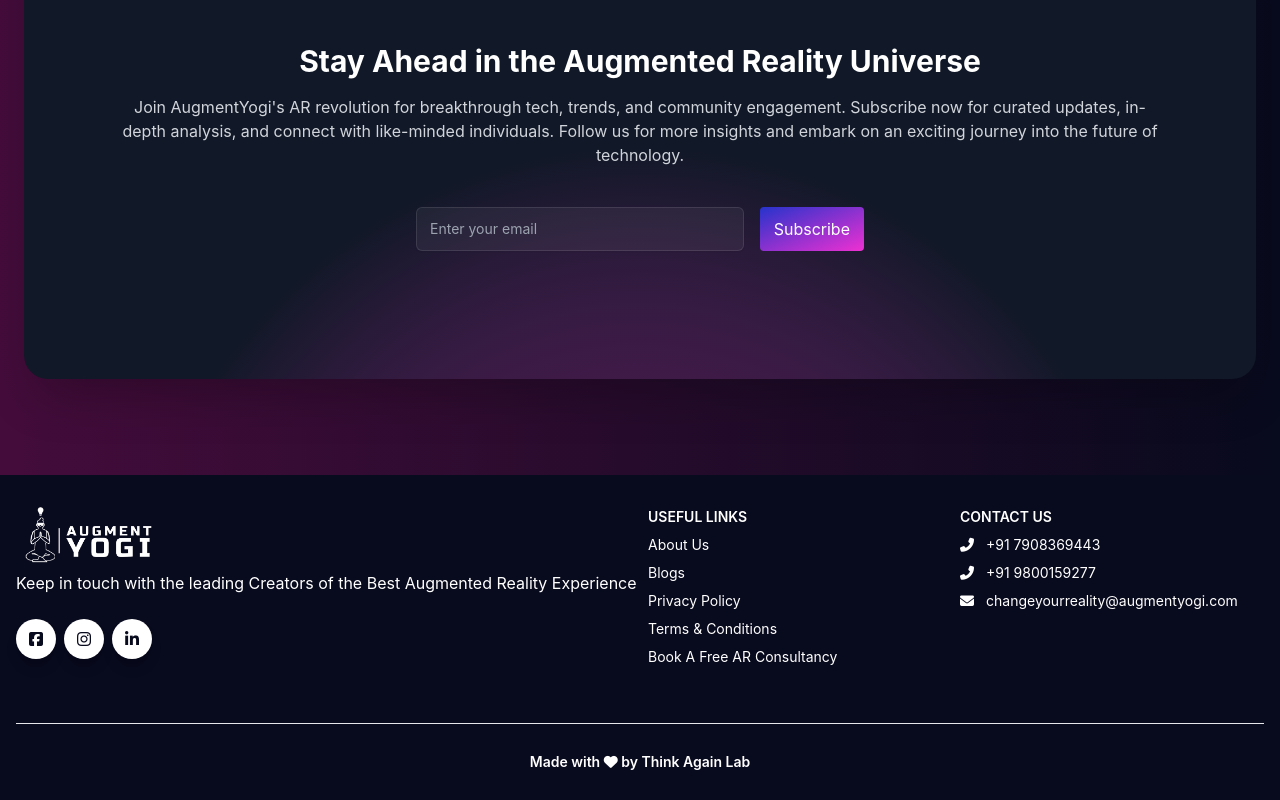
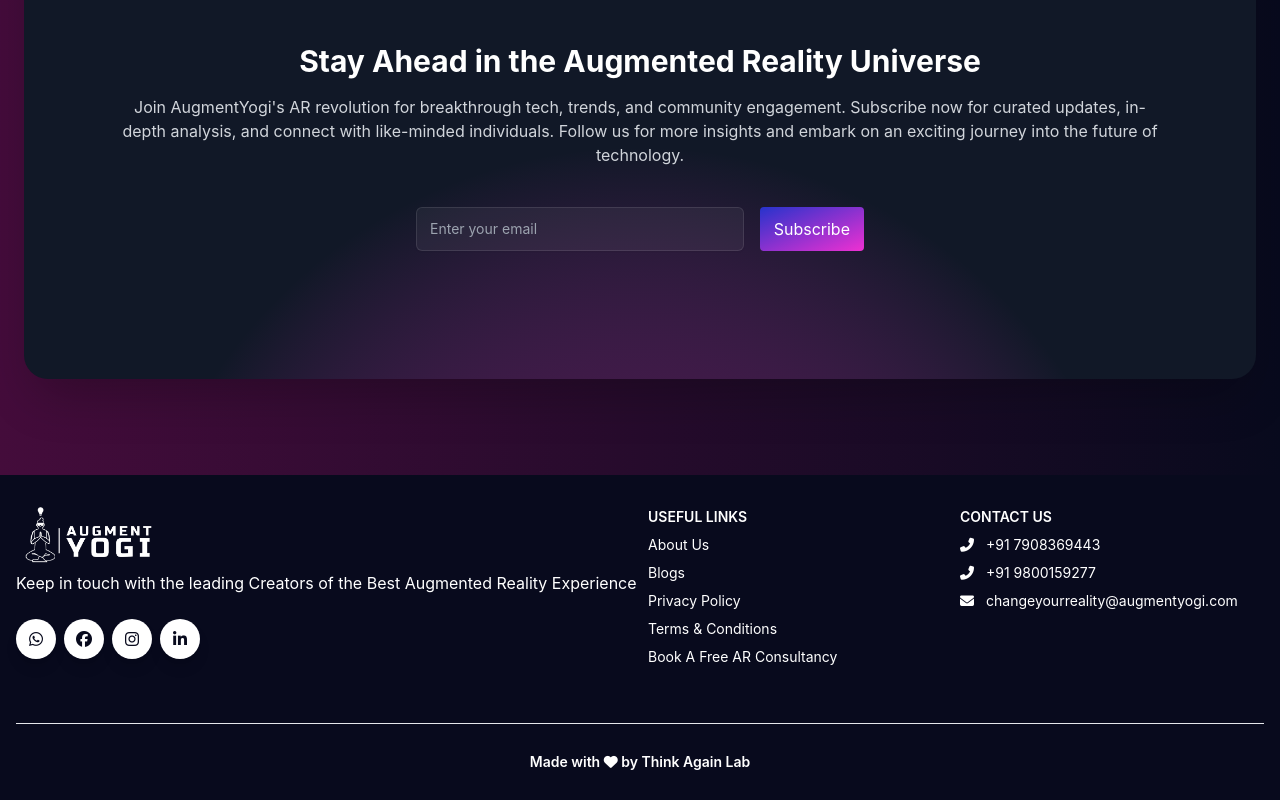
Before and after one commit to thinkagain-lab/AugmentYogi, a React (Vite) app: page / in a window 1280 px wide. Shown: the part 8985-9785 px from the top of the page. Built offline with nearby package versions, Linux system fonts and the light colour scheme.

Commit message:
Add meta code in app.jsx

```diff
--- a/package.json
+++ b/package.json
@@ -21,6 +21,7 @@
     "axios": "^1.6.8",
     "react": "^18.2.0",
     "react-dom": "^18.3.1",
+    "react-facebook-pixel": "^1.0.4",
     "react-icons": "^5.2.1",
     "react-router-dom": "^6.23.1",
     "react-slick": "^0.30.2",
--- a/src/App.jsx
+++ b/src/App.jsx
@@ -1,3 +1,4 @@
+import React, { useEffect } from 'react';
 import About from "./pages/About";
 import TAC from "./pages/TAC";
 import PrivacyPolicy from "./pages/PrivacyPolicy";
@@ -5,6 +6,20 @@ import Homepage from "./pages/Homepage";
 import { Route, Routes } from "react-router-dom";
 
 function App() {
+  useEffect(() => {
+    // Meta Pixel Code
+    !function(f,b,e,v,n,t,s)
+    {if(f.fbq)return;n=f.fbq=function(){n.callMethod?
+    n.callMethod.apply(n,arguments):n.queue.push(arguments)};
+    if(!f._fbq)f._fbq=n;n.push=n;n.loaded=!0;n.version='2.0';
+    n.queue=[];t=b.createElement(e);t.async=!0;
+    t.src=v;s=b.getElementsByTagName(e)[0];
+    s.parentNode.insertBefore(t,s)}(window, document,'script',
+    'https://connect.facebook.net/en_US/fbevents.js');
+    fbq('init', '697358152580709');
+    fbq('track', 'PageView');
+  }, []);
+
   return (
     <>
       <Routes>
@@ -13,9 +28,26 @@ function App() {
         <Route path="/privacypolicy" element={<PrivacyPolicy/>} />
         <Route path="/termsandconditions" element={<TAC/>} />
       </Routes>
-
     </>
   );
 }
 
 export default App;
+
+// <!-- Meta Pixel Code -->
+// <script>
+// !function(f,b,e,v,n,t,s)
+// {if(f.fbq)return;n=f.fbq=function(){n.callMethod?
+// n.callMethod.apply(n,arguments):n.queue.push(arguments)};
+// if(!f._fbq)f._fbq=n;n.push=n;n.loaded=!0;n.version='2.0';
+// n.queue=[];t=b.createElement(e);t.async=!0;
+// t.src=v;s=b.getElementsByTagName(e)[0];
+// s.parentNode.insertBefore(t,s)}(window, document,'script',
+// 'https://connect.facebook.net/en_US/fbevents.js');
+// fbq('init', '697358152580709');
+// fbq('track', 'PageView');
+// </script>
+// <noscript><img height="1" width="1" style="display:none"
+// src="https://www.facebook.com/tr?id=697358152580709&ev=PageView&noscript=1"
+// /></noscript>
+// <!-- End Meta Pixel Code -->
--- a/src/components/Footer.jsx
+++ b/src/components/Footer.jsx
@@ -37,10 +37,21 @@ const Footer = () => {
                 type="button"
               >
                 <a
+                  href="https://wa.me/9800159277"
+                  target="_blank"
+                >
+                  <i className="fab fa-whatsapp"></i>
+                </a>
+              </button>
+              <button
+                className="bg-white text-customColor-dark-blue shadow-lg font-normal h-10 w-10 items-center justify-center align-center rounded-full outline-none focus:outline-none mr-2"
+                type="button"
+              >
+                <a
                   href="https://www.facebook.com/profile.php?id=61559493152520"
                   target="_blank"
                 >
-                  <i className="fab fa-facebook-square"></i>
+                  <i className="fab fa-facebook"></i>
                 </a>
               </button>
 
```
Also changed, not shown: src/pages/meta/metaPixel.tsx (added), 1 other file (tests, documents, lock files or other folders).
